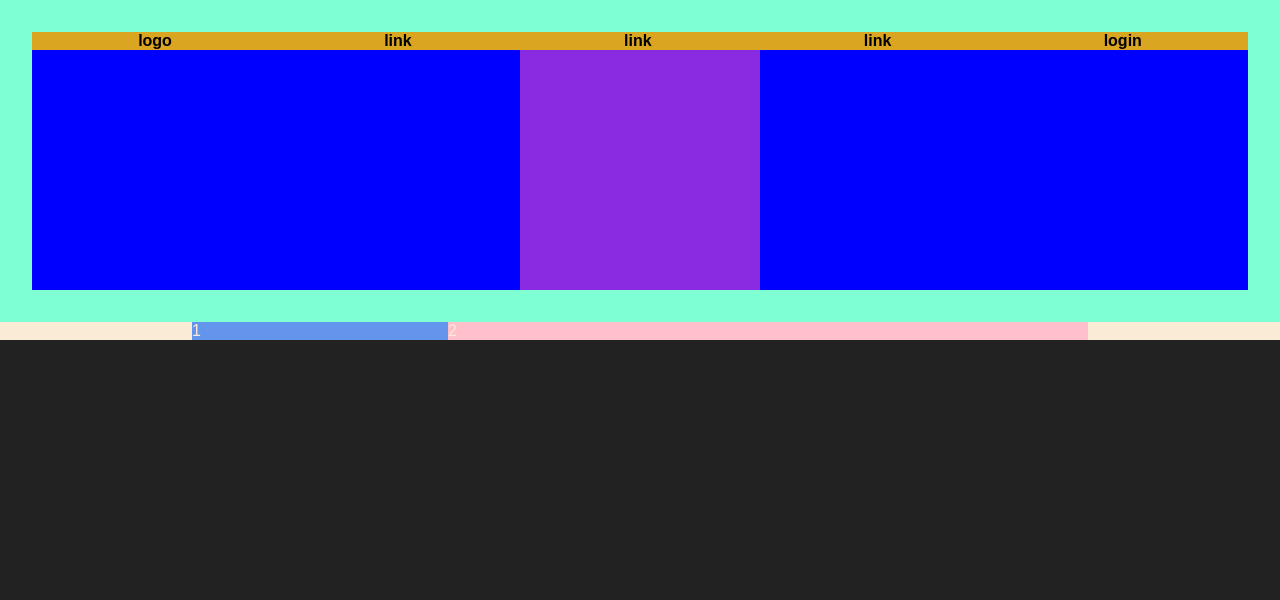
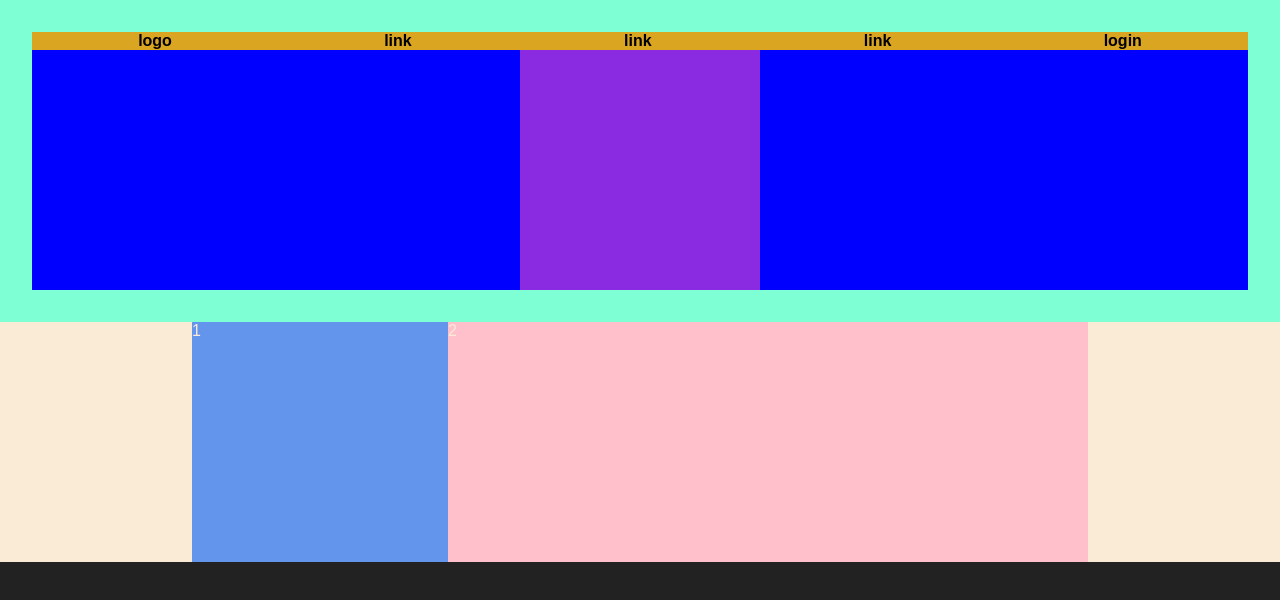
Before and after one commit to lucianocretella95/htmlcss-struttura-discord, a plain HTML site: page index.html/index.html in a window 1280 px wide. Drawn offline with Linux system fonts and the light colour scheme.

Commit message:
altra commit

```diff
--- a/style.css/style.css
+++ b/style.css/style.css
@@ -33,6 +33,7 @@ header{
     background-color: blue;
     display: flex;
     justify-content: center;
+    height: 15rem;
 }
 
 
@@ -49,12 +50,14 @@ header{
 .big-column {
     background-color:pink;
     width: 50%;
+    height: 15rem;
 }
 
 
 .small-column {
     background-color: cornflowerblue;
     width: 20%;
+    height: 15rem;
 }
 
 
```
